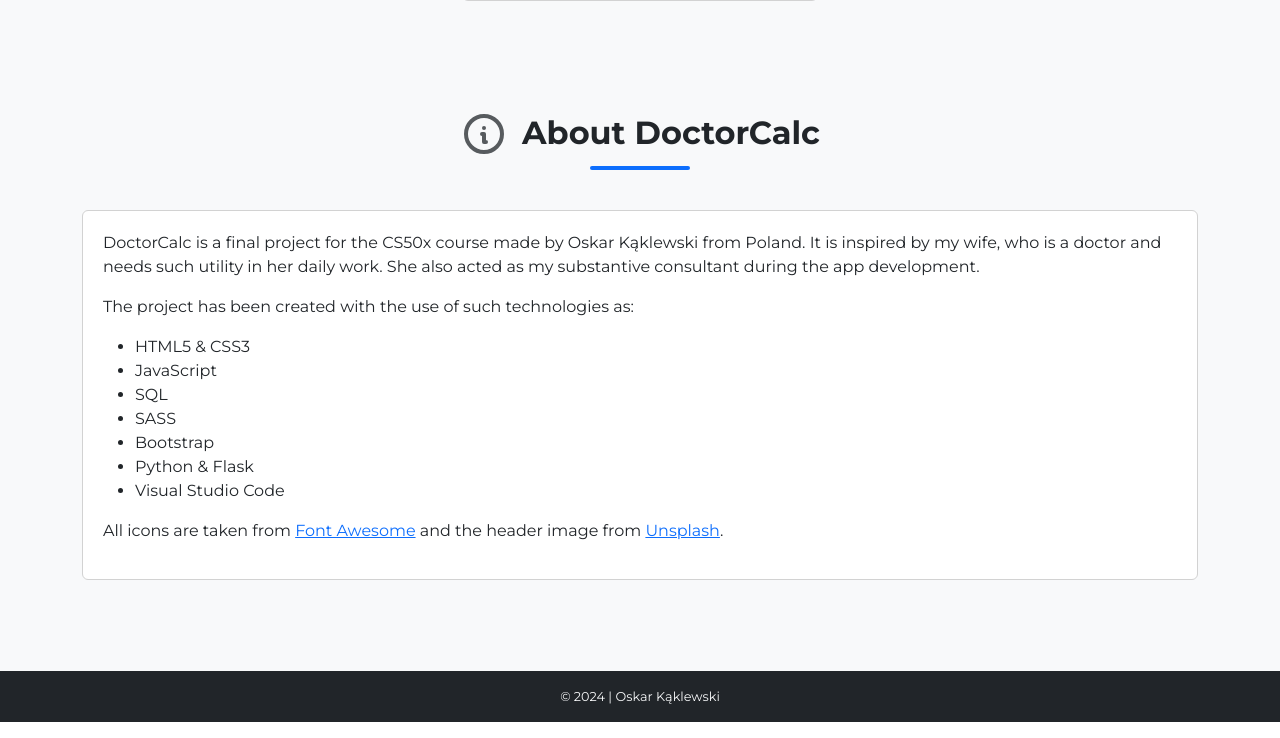
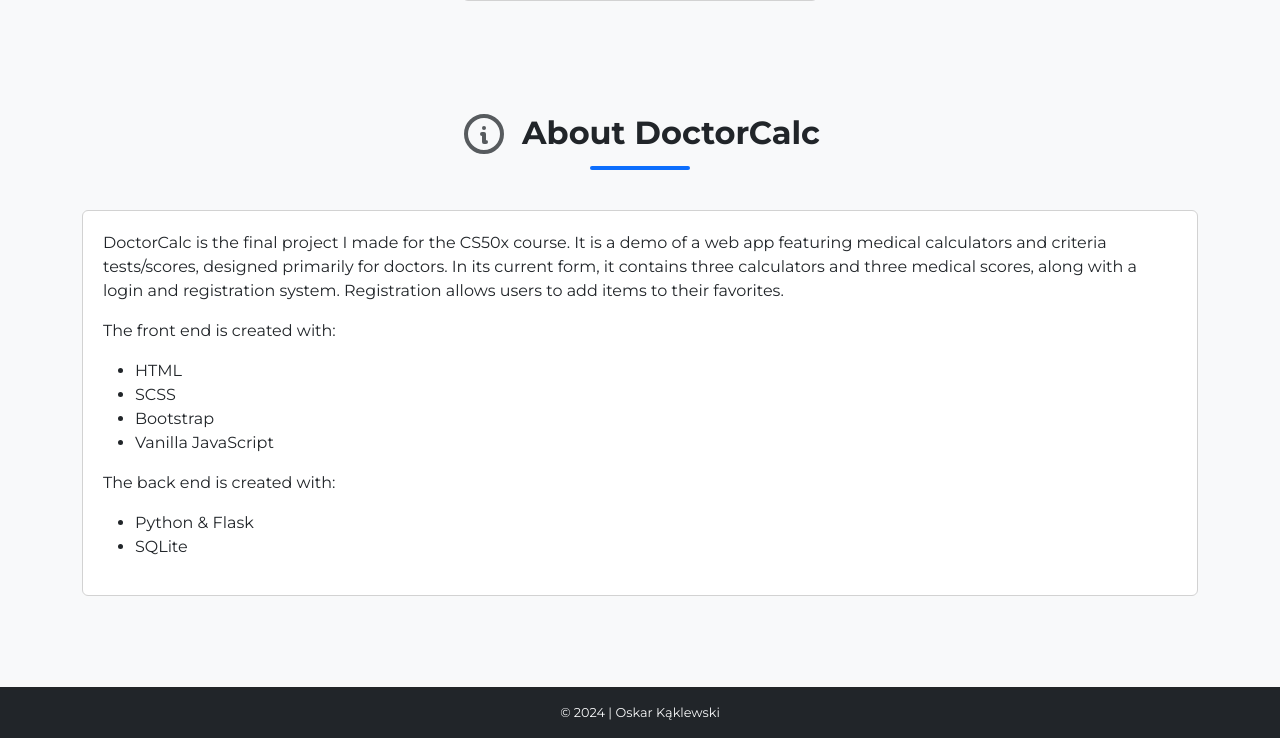
Before and after one commit to kaklewski/doctor-calc, a Flask app: page / in a window 1280 px wide. Shown: the part 1341-2079 px from the top of the page. Run offline with Flask 3, Linux system fonts and the light colour scheme; some libraries are stand-ins or nearby versions.

Commit message:
Changed the project description

```diff
--- a/templates/index.html
+++ b/templates/index.html
@@ -202,29 +202,25 @@ and medical scores for doctors {% endblock %} {% block main %}
 
 		<div class="about-text">
 			<p>
-				DoctorCalc is a final project for the CS50x course made by Oskar
-				Kąklewski from Poland. It is inspired by my wife, who is a
-				doctor and needs such utility in her daily work. She also acted
-				as my substantive consultant during the app development.
+				DoctorCalc is the final project I made for the CS50x course. It
+				is a demo of a web app featuring medical calculators and
+				criteria tests/scores, designed primarily for doctors. In its
+				current form, it contains three calculators and three medical
+				scores, along with a login and registration system. Registration
+				allows users to add items to their favorites.
 			</p>
-			<p>
-				The project has been created with the use of such technologies
-				as:
-			</p>
+			<p>The front end is created with:</p>
 			<ul>
-				<li>HTML5 & CSS3</li>
-				<li>JavaScript</li>
-				<li>SQL</li>
-				<li>SASS</li>
+				<li>HTML</li>
+				<li>SCSS</li>
 				<li>Bootstrap</li>
+				<li>Vanilla JavaScript</li>
+			</ul>
+			<p>The back end is created with:</p>
+			<ul>
 				<li>Python & Flask</li>
-				<li>Visual Studio Code</li>
+				<li>SQLite</li>
 			</ul>
-			<p>
-				All icons are taken from
-				<a href="https://fontawesome.com/">Font Awesome</a> and the
-				header image from <a href="https://unsplash.com/">Unsplash</a>.
-			</p>
 		</div>
 	</div>
 </section>
```
